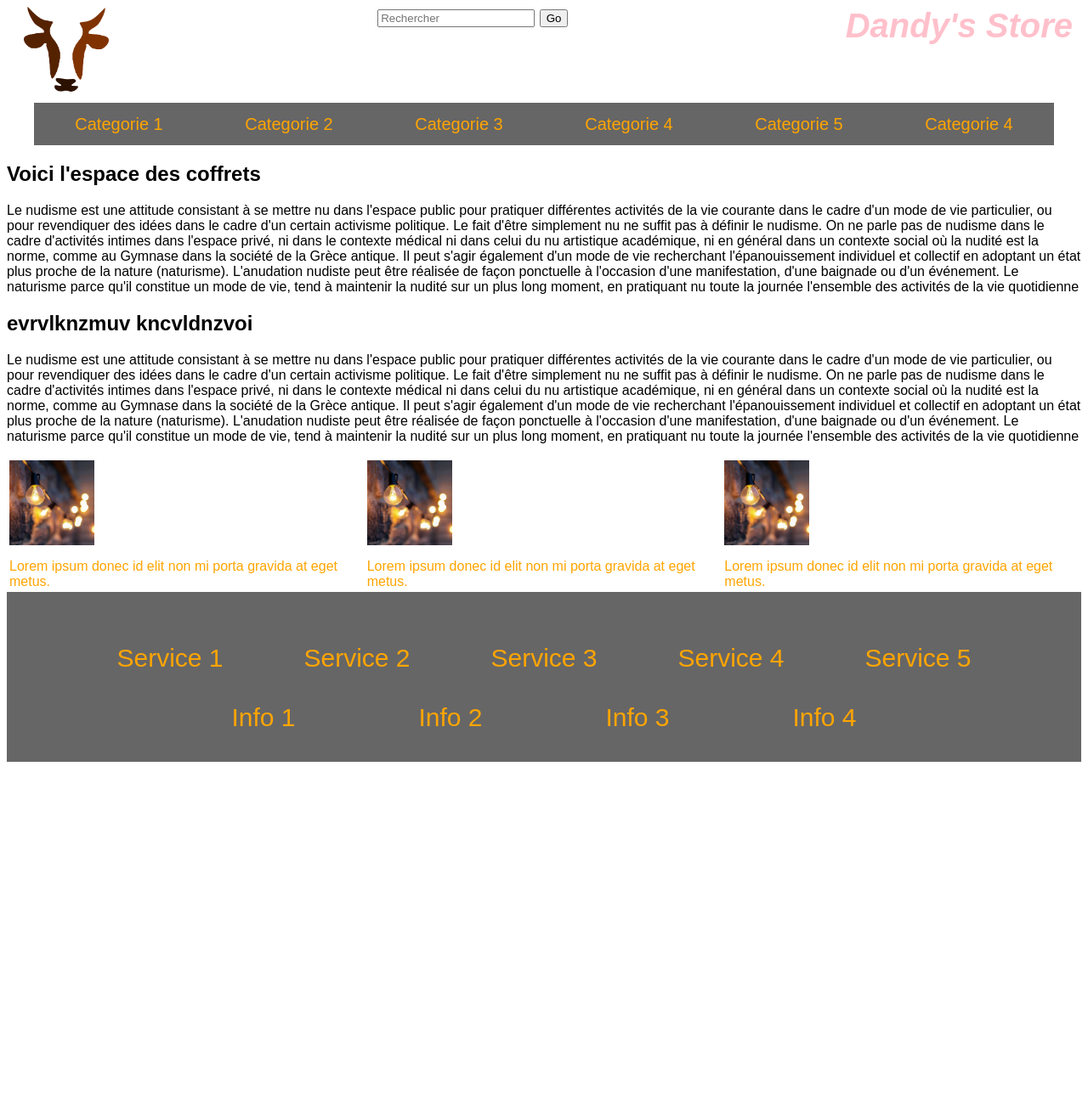
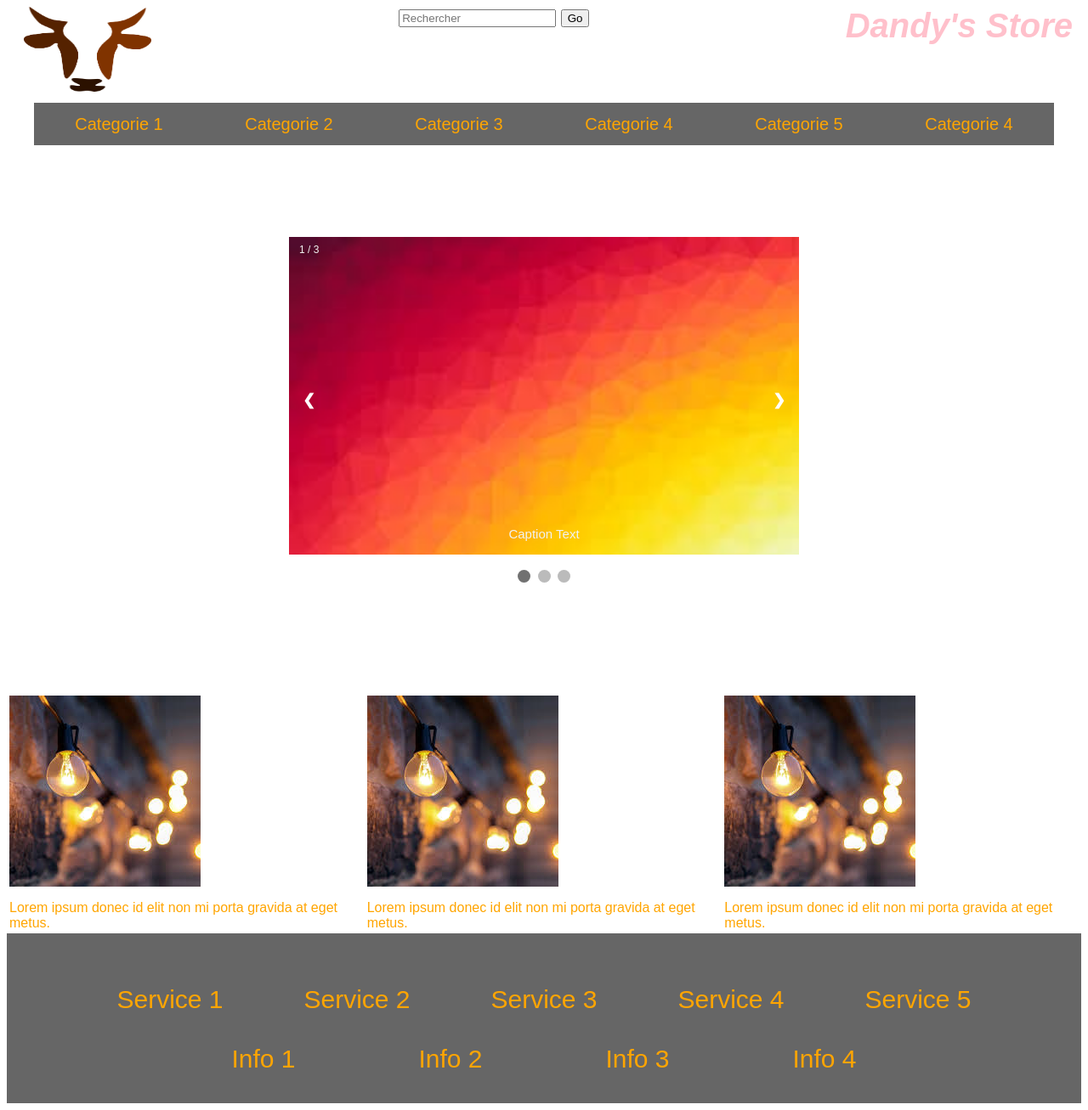
Before and after one commit to andrenajp/dandys_store, a PHP site: page /Dev/Pages/Accueil.html in a window 1280 px wide. Shown: the whole page at 85% size. Before the commit the page ends 897 px from the top, so only its background shows below. Run offline with PHP 8.4, Linux system fonts and the light colour scheme.

Commit message:
quelques idées à peaufiner genre slider ou menu déroulant

```diff
--- a/Dev/CSS/Pages.css
+++ b/Dev/CSS/Pages.css
@@ -82,7 +82,7 @@ a{
 
 /* Ici est la partie des images*/
 img{
-  width:100
+
 }
 
 .title{
@@ -129,3 +129,165 @@ img{
   flex-wrap:  nowrap;
 
 }
+
+
+/*@keyframes slider {
+
+0% {
+  left: 0;
+}
+
+20% {
+  left: 0;
+}
+
+25% {
+  left: -100%;
+}
+
+45% {
+    left: -100%;
+
+}
+
+50% {
+    left: -200%;
+
+}
+
+70% {
+  left: -200%;
+}
+
+75% {
+  left: -300%;
+}
+
+95% {
+  left: -300%;
+}
+
+100% {
+  left: -400%;
+
+}
+
+}
+
+#slider {
+  overflow: hidden;
+}
+
+#slider figure img {
+  width: 20%;
+  float: left;
+}
+
+#slider figure{
+  position: relative;
+  width: 500%;
+  margin: 0;
+  left: 0;
+  text-align: left;
+  font-size: 0;
+  animation: 20s slider infinite;
+}
+
+.slide{
+  align-content: center;
+}*/
+
+* {box-sizing:border-box}
+
+/* Slideshow container */
+.slideshow-container {
+  max-width: 600px;
+  max-height: 400px;
+  position: relative;
+  margin: auto;
+}
+
+/* Hide the images by default */
+.mySlides {
+    display: none;
+}
+
+/* Next & previous buttons */
+.prev, .next {
+  cursor: pointer;
+  position: absolute;
+  top: 50%;
+  width: auto;
+  margin-top: -22px;
+  padding: 16px;
+  color: white;
+  font-weight: bold;
+  font-size: 18px;
+  transition: 0.6s ease;
+  border-radius: 0 3px 3px 0;
+}
+
+/* Position the "next button" to the right */
+.next {
+  right: 0;
+  border-radius: 3px 0 0 3px;
+}
+
+/* On hover, add a black background color with a little bit see-through */
+.prev:hover, .next:hover {
+  background-color: rgba(0,0,0,0.8);
+}
+
+/* Caption text */
+.text {
+  color: #f2f2f2;
+  font-size: 15px;
+  padding: 8px 12px;
+  position: absolute;
+  bottom: 8px;
+  width: 100%;
+  text-align: center;
+}
+
+/* Number text (1/3 etc) */
+.numbertext {
+  color: #f2f2f2;
+  font-size: 12px;
+  padding: 8px 12px;
+  position: absolute;
+  top: 0;
+}
+
+/* The dots/bullets/indicators */
+.dot {
+  cursor: pointer;
+  height: 15px;
+  width: 15px;
+  margin: 0 2px;
+  background-color: #bbb;
+  border-radius: 50%;
+  display: inline-block;
+  transition: background-color 0.6s ease;
+}
+
+.active, .dot:hover {
+  background-color: #717171;
+}
+
+/* Fading animation */
+.fade {
+  -webkit-animation-name: fade;
+  -webkit-animation-duration: 1.5s;
+  animation-name: fade;
+  animation-duration: 1.5s;
+}
+
+@-webkit-keyframes fade {
+  from {opacity: .4}
+  to {opacity: 1}
+}
+
+@keyframes fade {
+  from {opacity: .4}
+  to {opacity: 1}
+}
--- a/Dev/Pages/Accueil.html
+++ b/Dev/Pages/Accueil.html
@@ -67,28 +67,57 @@
 </div>
 </header>
 
-
+<br/>
+<br/>
+<br/><br/>
+<br/>
+<br/>
 <body>
 <section>
-	<h2>Voici l'espace des coffrets</h2>
-	<p> Le nudisme est une attitude consistant à se mettre nu dans l'espace public pour pratiquer différentes activités de la vie courante dans le cadre d'un mode de vie particulier, ou pour revendiquer des idées dans le cadre d'un certain activisme politique.
 
-	Le fait d'être simplement nu ne suffit pas à définir le nudisme. On ne parle pas de nudisme dans le cadre d'activités intimes dans l'espace privé, ni dans le contexte médical ni dans celui du nu artistique académique, ni en général dans un contexte social où la nudité est la norme, comme au Gymnase dans la société de la Grèce antique.
+<!-- Slideshow container -->
+<div class="slideshow-container">
 
-	Il peut s'agir également d'un mode de vie recherchant l'épanouissement individuel et collectif en adoptant un état plus proche de la nature (naturisme).
+  <!-- Full-width images with number and caption text -->
+  <div class="mySlides fade">
+    <div class="numbertext">1 / 3</div>
+    <img src="../Images/red.png" style="width:100%">
+    <div class="text">Caption Text</div>
+  </div>
 
-	L'anudation nudiste peut être réalisée de façon ponctuelle à l'occasion d'une manifestation, d'une baignade ou d'un événement. Le naturisme parce qu'il constitue un mode de vie, tend à maintenir la nudité sur un plus long moment, en pratiquant nu toute la journée l'ensemble des activités de la vie quotidienne
-	</p>
-	<h2> evrvlknzmuv kncvldnzvoi </h2>
-	<p> Le nudisme est une attitude consistant à se mettre nu dans l'espace public pour pratiquer différentes activités de la vie courante dans le cadre d'un mode de vie particulier, ou pour revendiquer des idées dans le cadre d'un certain activisme politique.
+  <div class="mySlides fade">
+    <div class="numbertext">2 / 3</div>
+    <img src="../Images/lasttry.png" style="width:100%">
+    <div class="text">Caption Two</div>
+  </div>
 
-	Le fait d'être simplement nu ne suffit pas à définir le nudisme. On ne parle pas de nudisme dans le cadre d'activités intimes dans l'espace privé, ni dans le contexte médical ni dans celui du nu artistique académique, ni en général dans un contexte social où la nudité est la norme, comme au Gymnase dans la société de la Grèce antique.
+  <div class="mySlides fade">
+    <div class="numbertext">3 / 3</div>
+    <img src="../Images/ass.png" style="height:100%">
+    <div class="text">Caption Three</div>
+  </div>
 
-	Il peut s'agir également d'un mode de vie recherchant l'épanouissement individuel et collectif en adoptant un état plus proche de la nature (naturisme).
+  <!-- Next and previous buttons -->
+  <a class="prev" onclick="plusSlides(-1)">&#10094;</a>
+  <a class="next" onclick="plusSlides(1)">&#10095;</a>
+</div>
+<br>
 
-	L'anudation nudiste peut être réalisée de façon ponctuelle à l'occasion d'une manifestation, d'une baignade ou d'un événement. Le naturisme parce qu'il constitue un mode de vie, tend à maintenir la nudité sur un plus long moment, en pratiquant nu toute la journée l'ensemble des activités de la vie quotidienne
-	</p>
+<!-- The dots/circles -->
+<div style="text-align:center">
+  <span class="dot" onclick="currentSlide(1)"></span>
+  <span class="dot" onclick="currentSlide(2)"></span>
+  <span class="dot" onclick="currentSlide(3)"></span>
+</div>
+
 </section>
+<br/>
+<br/>
+<br/>
+<br/>
+<br/>
+<br/>
+<br/>
 
 <article>
 	<table>
@@ -146,4 +175,34 @@
 	</div>
 </footer>
 </body>
+<script>
+	var slideIndex = 1;
+showSlides(slideIndex);
+
+// Next/previous controls
+function plusSlides(n) {
+  showSlides(slideIndex += n);
+}
+
+// Thumbnail image controls
+function currentSlide(n) {
+  showSlides(slideIndex = n);
+}
+
+function showSlides(n) {
+  var i;
+  var slides = document.getElementsByClassName("mySlides");
+  var dots = document.getElementsByClassName("dot");
+  if (n > slides.length) {slideIndex = 1}
+  if (n < 1) {slideIndex = slides.length}
+  for (i = 0; i < slides.length; i++) {
+      slides[i].style.display = "none";
+  }
+  for (i = 0; i < dots.length; i++) {
+      dots[i].className = dots[i].className.replace(" active", "");
+  }
+  slides[slideIndex-1].style.display = "block";
+  dots[slideIndex-1].className += " active";
+}
+</script>
 </html>
```
Also changed, not shown: Dev/CSS/style.css (added, +59 -0 lines), Dev/Images/ass.png, 3 other files.
